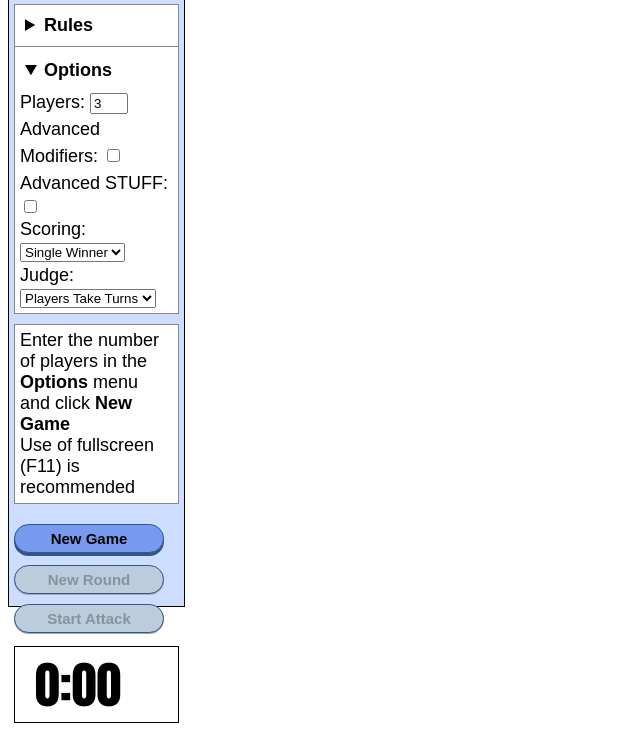
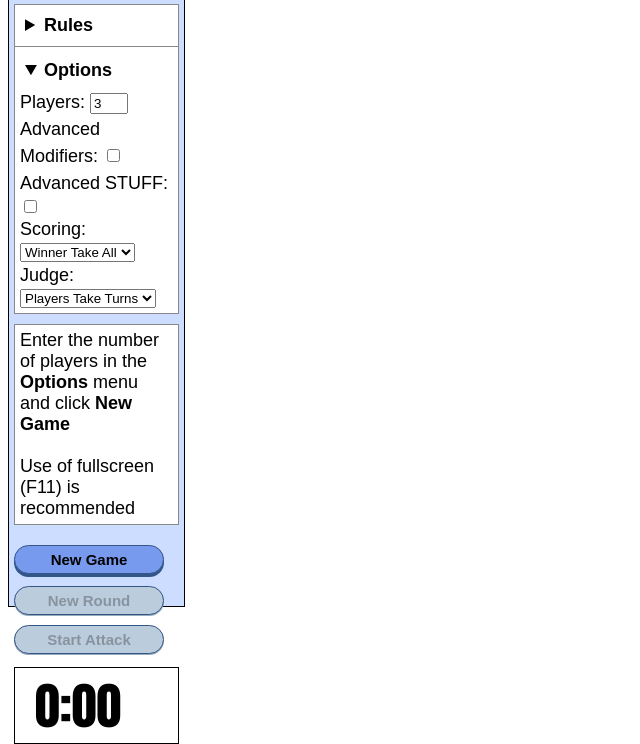
Before and after one commit to ianrh125/magical-gathering, a plain HTML site: page index.html in a window 1280 px wide. Both pictures are taken after a click on the heading "Options". Shown: the part 185-929 px from the top of the page, without its empty margins (0-640 px from the left). Before the commit the page ends 908 px from the top, so only its background shows below. Drawn offline with Linux system fonts and the light colour scheme.

Commit message:
Changed "single winner" to "winner take all"

```diff
--- a/index.html
+++ b/index.html
@@ -808,7 +808,7 @@
                 Advanced STUFF: <input type="checkbox" id="stuff" value="false"> <br>
                 <label for="score-method">Scoring: </label>
                 <select id="score-method">
-                    <option value="win">Single Winner</option selected="selected">
+                    <option value="win">Winner Take All</option selected="selected">
                     <option value="points">Award Points</option>
                 </select> <br>
                 <label for="judge-status">Judge: </label>
@@ -818,7 +818,7 @@
                 </select> <br>
             </details>
             <div id="instructions" style="min-height: 160px; border: 1px solid #888; background-color: white; padding:5px; margin-top: 10px; margin-bottom: 10px">
-                Enter the number of players in the <strong>Options</strong> menu and click <strong>New Game</strong><br>
+                Enter the number of players in the <strong>Options</strong> menu and click <strong>New Game</strong><br><br>
                 Use of fullscreen (F11) is recommended
             </div>
             <input type="button" value="New Game" onclick="newGame()" id="new-game" style="width: 150px"><br>
```
